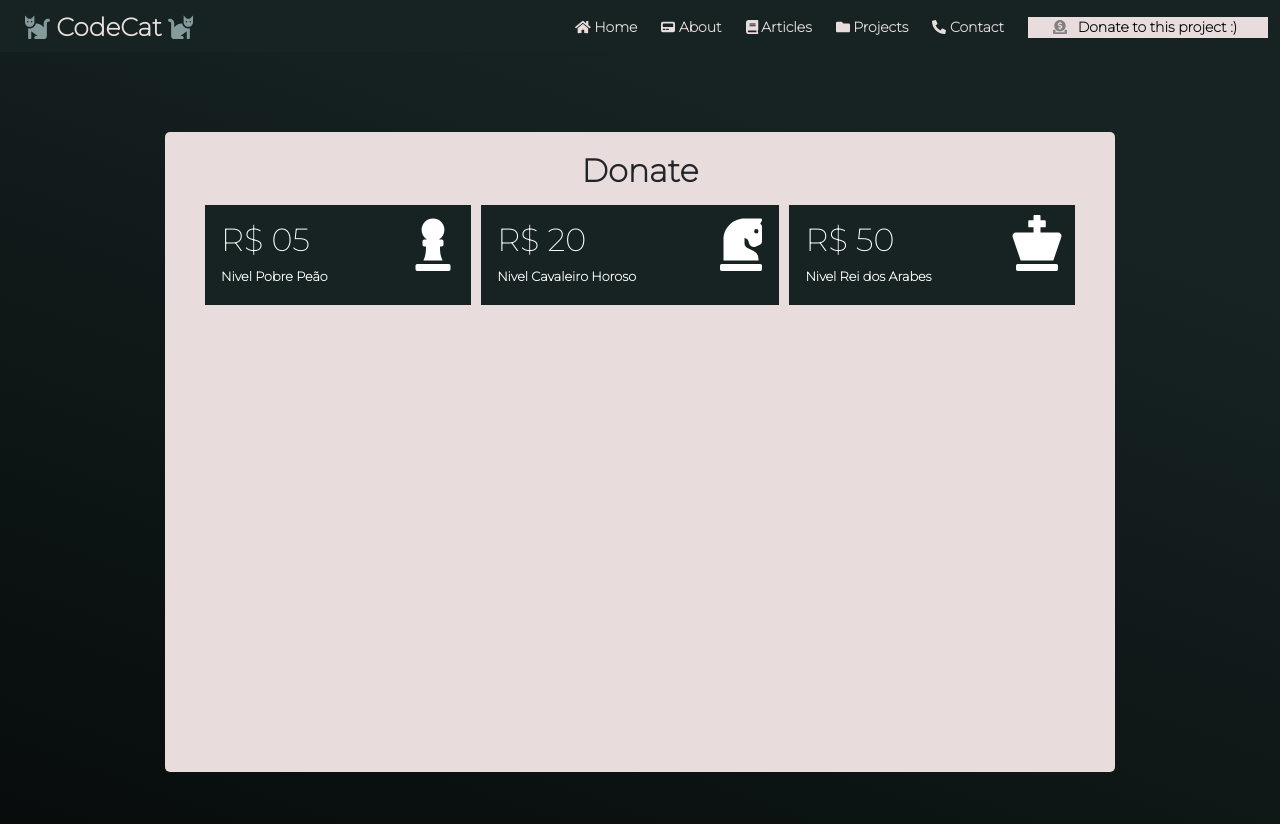
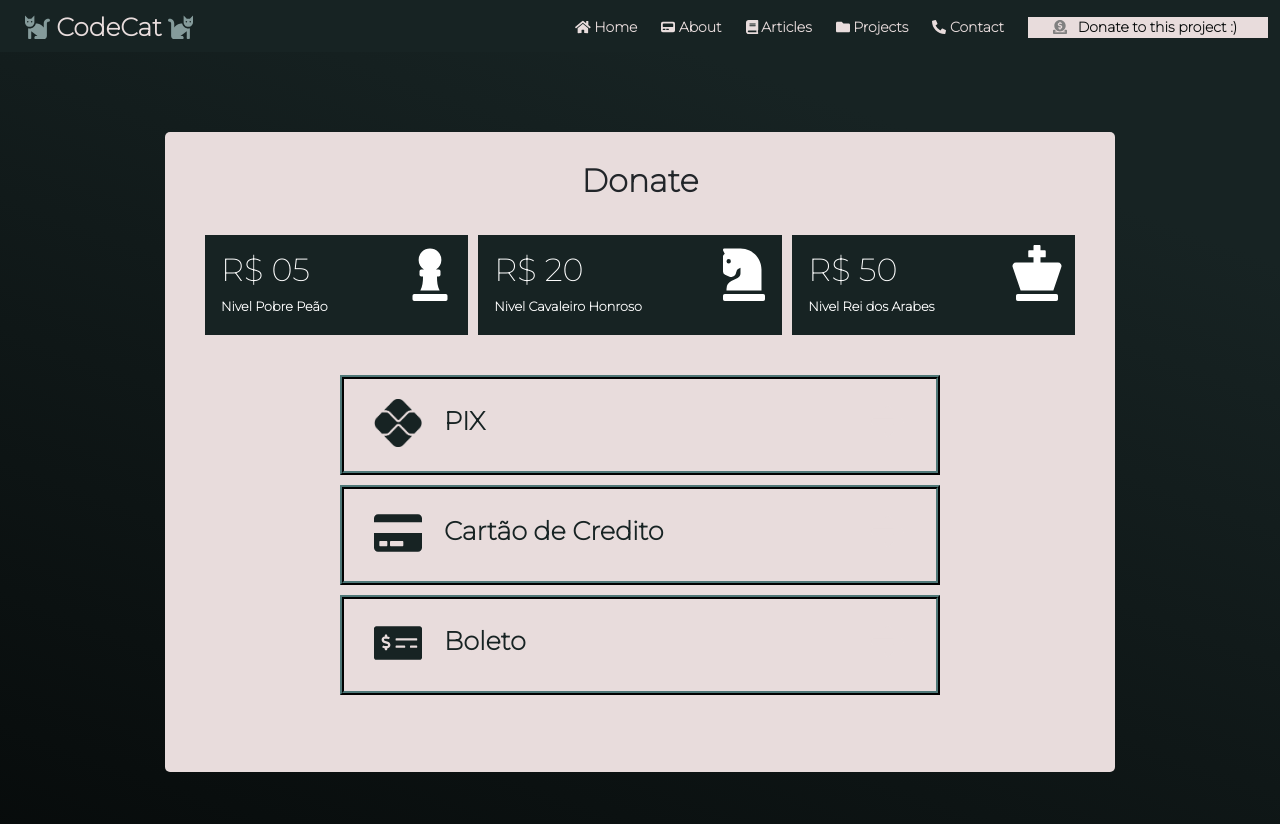
Before and after one commit to o-rosa/code-cat, a React (Create React App) app: page /#/donate in a window 1280 px wide. Shown: the top 824 px of the page. Built offline with nearby package versions, Linux system fonts and the light colour scheme.

Commit message:
inicio donate feito

```diff
--- /dev/null
+++ b/src/component/DonateCards.js
@@ -0,0 +1,39 @@
+import React, { useState } from 'react';
+import '../stylesheet/component/DonateCards.css';
+import { FontAwesomeIcon } from '@fortawesome/react-fontawesome'
+import { faChessPawn as c1, faChessKnight as c2, faChessKing as c3} from '@fortawesome/free-solid-svg-icons'
+
+
+function CardsDonate() {
+
+    const [cardselect05, setCardselect05] = useState(false);
+    const [cardselect20, setCardselect20] = useState(false);
+    const [cardselect50, setCardselect50] = useState(false);
+
+
+    return (
+
+        <div className="cards" >
+            <div className={cardselect05? 'card-body card-select': 'card-body' } onClick={()=>{setCardselect05(!cardselect05); setCardselect20(false); setCardselect50(false)}}>
+                <h2 className="card-title">R$ 05</h2>
+                <FontAwesomeIcon icon={c1} className="icon"/>
+                <p className="card-text">Nivel Pobre Peão</p>
+            </div>
+            <div className={cardselect20? 'card-body card-select': 'card-body' } onClick={()=>{setCardselect05(false); setCardselect20(!cardselect20); setCardselect50(false)}}>
+                <h2 className="card-title">R$ 20</h2>
+                <FontAwesomeIcon icon={c2} className="icon"/>
+                <p className="card-text">Nivel Cavaleiro Honroso</p>
+            </div>
+            <div className={cardselect50? 'card-body card-select': 'card-body' } onClick={()=>{setCardselect05(false); setCardselect20(false); setCardselect50(!cardselect50)}}>
+                <h2 className="card-title">R$ 50</h2>
+                <FontAwesomeIcon icon={c3} className="icon"/>
+                <p className="card-text">Nivel Rei dos Arabes</p>
+            </div>
+        </div>
+
+    );
+
+
+  }
+
+  export default CardsDonate;
--- /dev/null
+++ b/src/component/DonateOptions.js
@@ -0,0 +1,35 @@
+import React from 'react';
+import '../stylesheet/component/DonateOptions.css';
+import { FontAwesomeIcon } from '@fortawesome/react-fontawesome';
+import { faCreditCard as cartao, faMoneyCheckAlt as boleto, faArrowRight as arrow} from '@fortawesome/free-solid-svg-icons';
+import foto from "../images/pix.png";
+
+function Options() {
+
+
+    return (
+
+        <div className="opcoes">
+            <div className="caixa">
+                <img src={foto} className="icon-option"/>
+                <h1 className="text">PIX</h1>
+                <FontAwesomeIcon icon={arrow} className="icon-arrow"/>
+            </div>
+            <div className="caixa">
+                <FontAwesomeIcon icon={cartao} className="icon-option"/>
+                <h1 className="text txt-credito">Cartão de Credito</h1>
+                <FontAwesomeIcon icon={arrow} className="icon-arrow"/>
+            </div>
+            <div className="caixa">
+                <FontAwesomeIcon icon={boleto} className="icon-option"/>
+                <h1 className="text">Boleto</h1>
+                <FontAwesomeIcon icon={arrow} className="icon-arrow"/>
+            </div>
+        </div>
+
+    );
+
+
+  }
+
+  export default Options;
--- a/src/component/NavBar.js
+++ b/src/component/NavBar.js
@@ -1,5 +1,5 @@
 import React, { useState } from 'react';
-import '../stylesheet/NavBar.css';
+import '../stylesheet/component/NavBar.css';
 
 import { FontAwesomeIcon } from '@fortawesome/react-fontawesome'
 import { faCat, faHome, faPager, faBook, faFolder, faPhoneAlt, faDonate } from '@fortawesome/free-solid-svg-icons'
--- a/src/pages/Donate.js
+++ b/src/pages/Donate.js
@@ -1,41 +1,22 @@
-import React from 'react';
-import '../stylesheet/Donete.css';
-import { FontAwesomeIcon } from '@fortawesome/react-fontawesome'
-import { faChessPawn as c1, faChessKnight as c2, faChessKing as c3} from '@fortawesome/free-solid-svg-icons'
-import { Link, animateScroll as scroll } from "react-scroll";
+import React, { useState } from 'react';
+import '../stylesheet/pages/Donete.css';
+import CardsDonate  from "../component/DonateCards";
+import Options  from "../component/DonateOptions";
 
 
 function Donate() {
+
 
     return (
 
         <div className="container">
             <div className="donate">
                 <h2 className="titulo">Donate</h2>
-                <div className="cards" >
-                    <div className="card-body">
-                        <h2 className="card-title">R$ 05</h2>
-                        <FontAwesomeIcon icon={c1} className="icon gato-invert"/>
-                        <p className="card-text">Nivel Pobre Peão</p>
-                    </div>
-                    <div className="card-body">
-                        <h2 className="card-title">R$ 20</h2>
-                        <FontAwesomeIcon icon={c2} className="icon gato-invert"/>
-                        <p className="card-text">Nivel Cavaleiro Horoso</p>
-                    </div>
-                    <div className="card-body">
-                        <h2 className="card-title">R$ 50</h2>
-                        <FontAwesomeIcon icon={c3} className="icon gato-invert"/>
-                        <p className="card-text">Nivel Rei dos Arabes</p>
-                    </div>
-
-                </div>
+                <CardsDonate />
+                <Options />
             </div>
         </div>
     );
-
-
-
 
 
 
--- a/src/pages/Home.js
+++ b/src/pages/Home.js
@@ -1,4 +1,4 @@
-import '../stylesheet/Home.css';
+import '../stylesheet/pages/Home.css';
 import cafeCat from '../images/cafe-cat.png'
 
 
--- a/src/stylesheet/Donete.css
+++ /dev/null
@@ -1,63 +0,0 @@
-.container {
-    width: 100vw;
-    height: 100vh;
-    display: flex;
-    flex-direction: row;
-    justify-content: center;
-    align-items: center
-    }
-
-.donate{
-    background-color: #E8DCDC;
-    position: relative;
-    width:950px !important;
-    height: 80vh;
-    border-radius: 5px;
-}
-.titulo{
-    font-size: 2em;
-    font-weight: bold;
-    color: 172323;
-    margin-top: 20px;
-    margin-bottom: 10px;
-}
-
-
-.cards {
-    width: 880px !important;
-    height: 110px;
-    text-align: left;
-    border: 0px;
-    display: inline-flex;
-
-}
-.card-body{
-    margin:5px;
-    background-color: #172323 !important;
-    position: relative;
-    transition: background-color 0.2s;
-}
-.card-body:hover{
-    background-color: #007bff !important;
-    cursor: pointer;
-}
-
-
-.card-text{
-    font-size: 0.8em;
-    font-weight: bold;
-    color: white;
-
-}
-.card-title{
-    color: white;
-}
-.icon{
-    position: absolute;
-    right: 10px;
-    top: 10px;
-    height: 3.5em !important;
-    width: 3.5em !important;
-    color: white;
-
-}
--- /dev/null
+++ b/src/stylesheet/component/DonateCards.css
@@ -0,0 +1,57 @@
+
+
+
+.cards {
+    width: 880px !important;
+    height: 110px;
+    text-align: left;
+    border: 0px;
+    display: inline-flex;
+
+}
+.card-body{
+    margin:5px;
+    background-color: #172323;
+    position: relative;
+
+}
+.card-body:hover{
+    opacity: 0.94;
+    cursor: pointer;
+}
+.card-select{
+    background-color: #007bff !important;
+}
+
+
+.card-text{
+    font-size: 0.8em;
+    font-weight: bold;
+    color: white;
+
+}
+.card-title{
+    color: white;
+}
+.icon{
+    position: absolute;
+    right: 10px;
+    top: 10px;
+    height: 3.5em !important;
+    width: 3.5em !important;
+    color: white;
+
+}
+
+
+
+@media (max-width: 991px) {
+    .cards {
+        display: inline-block;
+        width: 50vw !important;
+
+    }
+    .card-body{
+        border-radius: 5px;
+    }
+}
--- /dev/null
+++ b/src/stylesheet/component/DonateOptions.css
@@ -0,0 +1,66 @@
+.opcoes{
+    margin-top: 30px;
+}
+
+
+.caixa {
+    width: 600px !important;
+    height: 100px;
+    text-align: left;
+    display: inline-flex;
+    margin:5px;
+    position: relative;
+    border: 4px ridge #172323 ;
+    align-items: center;
+
+}
+
+.text{
+    font-size: 1.6em;
+    font-weight: bold;
+    color: #172323;
+    margin-left: 100px;
+}
+
+.icon-option{
+    position: absolute;
+    top:20px;
+    left: 30px;
+    height: 3em !important;
+    width: 3em !important;
+    color: #172323;
+
+}
+
+.icon-arrow{
+    position: absolute;
+    top:24px;
+    right: 30px;
+    height: 2.3em !important;
+    width: 2.3em !important;
+    color: #E8DCDC;
+}
+
+.caixa:hover{
+    cursor: pointer;
+    background-color: #F0E4E4;
+}
+.caixa:hover .icon-arrow{
+    color: #172323;
+    transition: color 2s;
+}
+
+@media (max-width: 991px) {
+    .caixa {
+        width: 60vw !important;
+
+    }
+
+}
+@media (max-width: 660px) {
+    .text {
+        font-size: 2.1em;
+
+    }
+
+}
--- /dev/null
+++ b/src/stylesheet/pages/Donete.css
@@ -0,0 +1,36 @@
+.container {
+    width: 100vw;
+    height: 100vh;
+    min-height: 600px;
+    display: flex;
+    flex-direction: row;
+    justify-content: center;
+    align-items: center;
+}
+
+.donate{
+    background-color: #E8DCDC;
+    position: relative;
+    width:950px !important;
+    height: 80vh;
+    min-height: 500px;
+    border-radius: 5px;
+}
+.titulo{
+    font-size: 2em;
+    font-weight: bold;
+    color: 172323;
+    margin-top: 30px;
+    margin-bottom: 30px;
+}
+
+@media (max-width: 991px) {
+    .container {
+        height: 1100px;
+    }
+
+    .donate{
+        height: 950px;
+    }
+
+}
```
Also changed, not shown: src/images/pix.png (added), src/stylesheet/component/NavBar.css (renamed from src/stylesheet/NavBar.css), src/stylesheet/pages/Home.css (renamed from src/stylesheet/Home.css).
